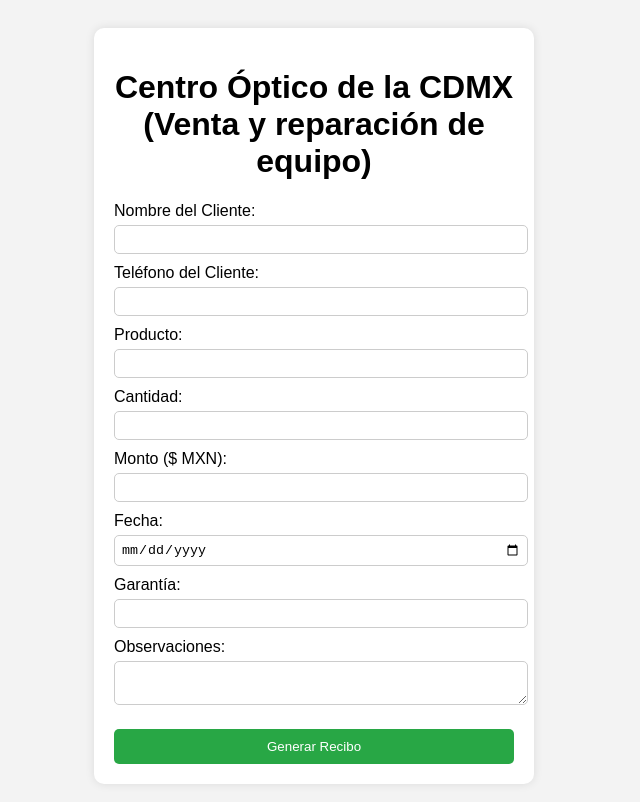
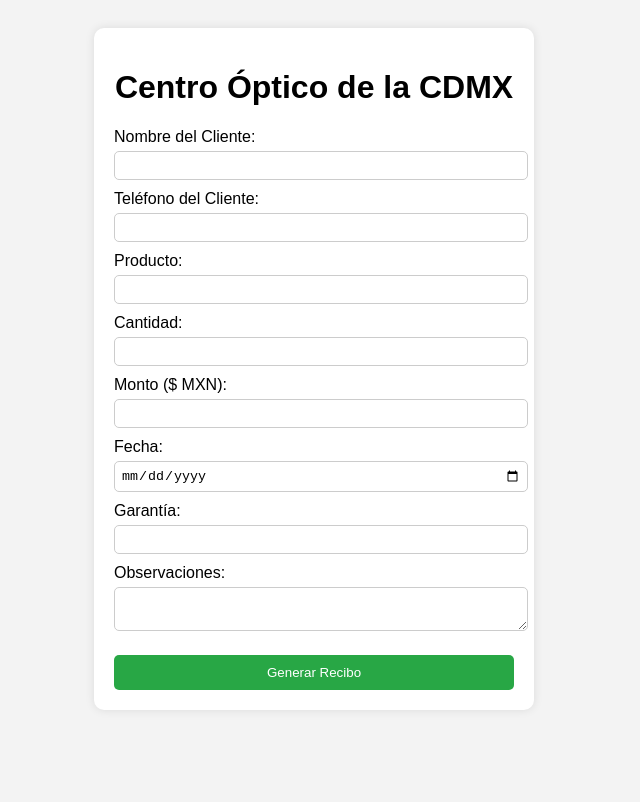
Before and after one commit to IsaiRomero/isairomero.github.io, a plain HTML site: page index.html in a window 1280 px wide. Shown: the whole page, without its empty margins (326-966 px from the left). Drawn offline with nearby package versions, Linux system fonts and the light colour scheme.

Commit message:
Update index.html

```diff
--- a/index.html
+++ b/index.html
@@ -115,7 +115,7 @@
 </head>
 <body>
   <div class="container">
-    <h1>Centro Óptico de la CDMX (Venta y reparación de equipo)</h1>
+    <h1>Centro Óptico de la CDMX</h1>
 
     <div class="form-group">
       <label>Nombre del Cliente:</label>
@@ -164,8 +164,8 @@
         <div class="info-local">
           <div style="display: flex; align-items: center; justify-content: center; gap: 10px;">
             <div>
-              <strong id="r-local">Centro Óptico de la CDMX (Venta y reparación de equipo)</strong><br>
-              <span id="r-domicilio">06000, Isabel La Católica número 39-2DO PISO, dep 204 y 205, Cuauhtémoc, 06000 CDMX</span><br>
+              <strong id="r-local">CENTRO OPTICO DE LA CDMX </strong><br>
+              <span id="r-domicilio">isabel la católica núm 39 despachos 204 y 205 Colonia Centro, Alcaldía Cuauthemoc CP 06000 CDMX.</span><br>
               <span id="r-telefono">Tel: +52 55 2085 9550</span>
             </div>
           </div>
```
